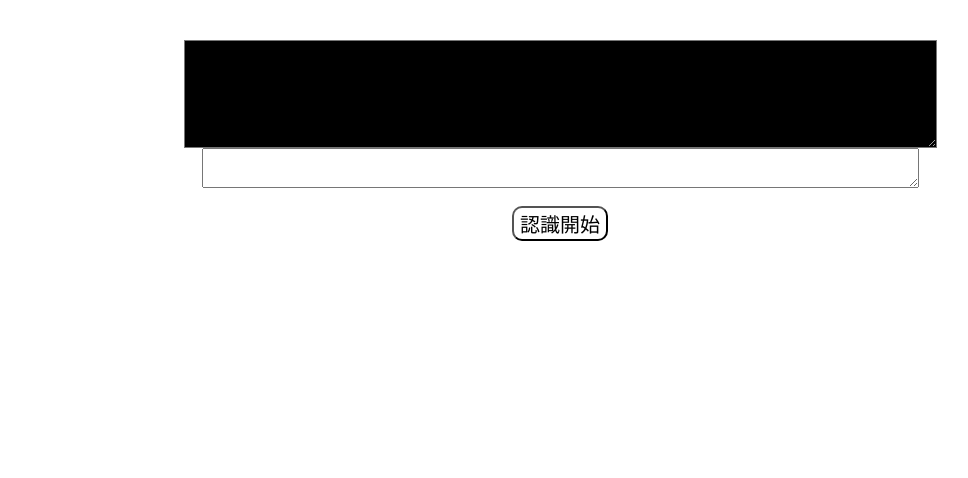
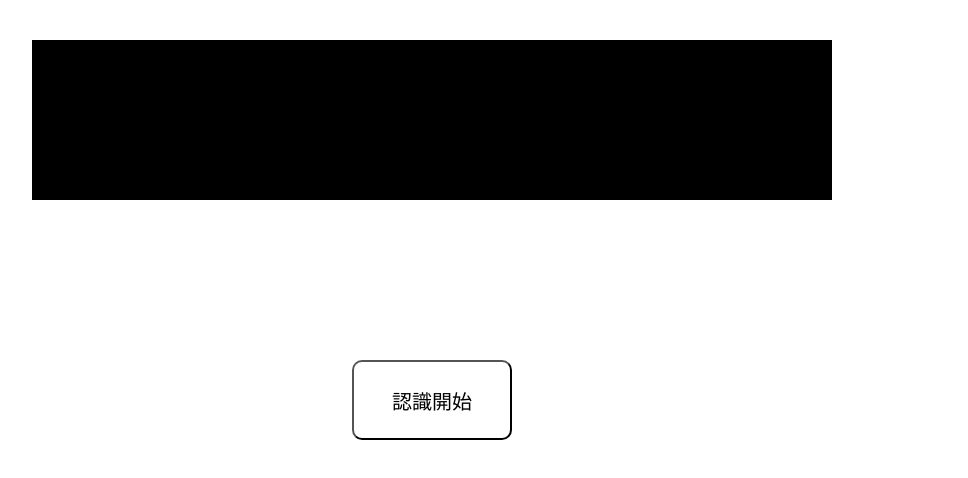
Before and after one commit to KeisukeUshio/speech_to_text_english, a plain HTML site: page index.html in a window 1280 px wide. Shown: the whole page, without its empty margins (80-1048 px from the left). Drawn offline with Linux system fonts and the light colour scheme.

Commit message:
change css

```diff
--- a/index.html
+++ b/index.html
@@ -6,21 +6,36 @@
     <meta name="robots" content "noindex">
     <title>Speech to Text</title>
     <style type="text/css">
-        textarea {
+        .main {
+            margin: 1.5rem;
+            width: 960px;
+        }
+        .text_area {
           display: block;
+          width: 800px;
+          height: 160px;
+          margin-top: 40px;
           margin-left: auto;
           margin-right: auto;
           font-size: 30px;
           font-family: 'Noto Sans JP', 'Hiragino Kaku Gothic ProN', sans-serif;
+          color: #fff;
+          background-color: black;
         }
-        #result_text {
+        .status_area {
+          display: block;
+          width: 800px;
+          height: 80px;
           margin-top: 40px;
-          background-color: black;
-          color: white;
-          font-weight: bold;
+          margin-left: auto;
+          margin-right: auto;
+          border-color: black;
         }
         input {
           display: block;
+          width: 160px;
+          height: 80px;
+          margin-top: 40px;
           margin-left: auto;
           margin-right: auto;
           background-color: white;
@@ -88,10 +103,10 @@
 
 <body>
     <div class="main">
-        <textarea id="result_text" cols="40" rows="3"></textarea>
-        <textarea id="status" cols="40" rows="1">
-        </textarea>
-        <br>
+        <div id="result_text" class="text_area" cols="40" rows="3">
+        </div>
+        <div id="status" class="status_area" cols="40" rows="1">
+        </div>
         <input type="button" onClick="vr_function();" value="認識開始">
         <div id="google_translate_element">
         </div>
```
